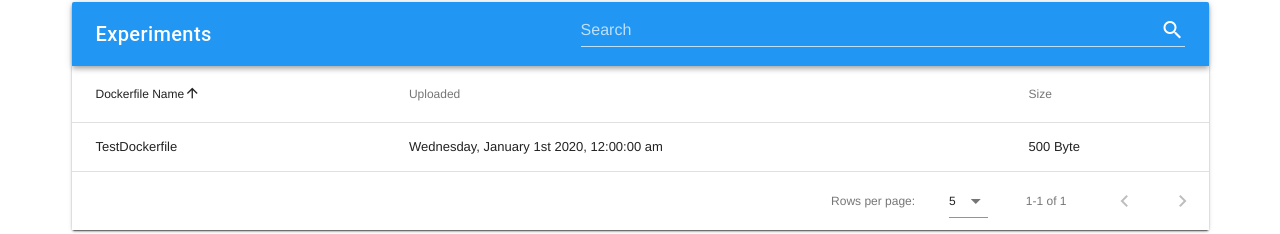
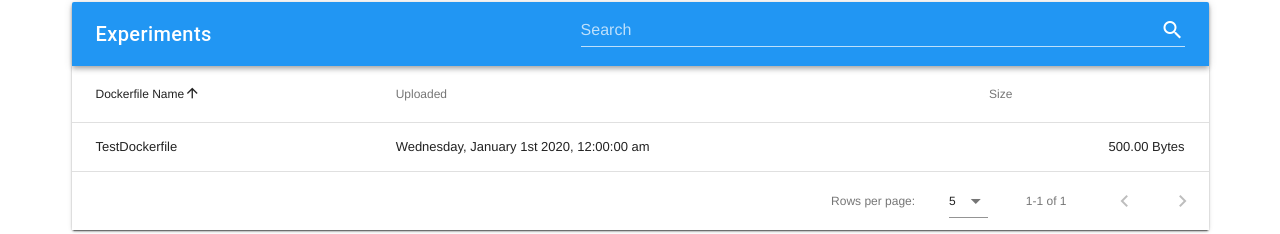
Before and after one commit to cormensratio/hafenkran-client, a Vue app: page /experimentlist in a window 1280 px wide. Shown: the part 162-396 px from the top of the page. Built offline with nearby package versions, Linux system fonts and the light colour scheme; no server answers.

Commit message:
EPDS02-168 add filesize computation component

```diff
--- /dev/null
+++ b/src/components/baseComponents/FileSizeCell.vue
@@ -0,0 +1,42 @@
+<template>
+  <div class="text-xs-right">
+    <span>{{ fileSizeText }}</span>
+  </div>
+</template>
+
+<script>
+import { isNil } from 'lodash';
+
+export default {
+  name: 'FileSizeCell',
+  props: {
+    size: Number,
+  },
+  computed: {
+    fileSizeText() {
+      let newSize = this.size;
+      let unit = 'Bytes';
+
+      if (isNil(newSize)) {
+        return '0 Bytes';
+      }
+
+      if (newSize >= 1024) {
+        newSize /= 1024;
+        unit = 'MBytes';
+      }
+
+      if (newSize >= 1024) {
+        newSize /= 1024;
+        unit = 'GBytes';
+      }
+
+      return `${Number(newSize).toFixed(2)} ${unit}`;
+    },
+  },
+};
+</script>
+
+<style scoped>
+
+</style>
--- a/src/components/views/ExperimentListPage.vue
+++ b/src/components/views/ExperimentListPage.vue
@@ -21,13 +21,16 @@
                 :search="search"
                 :items-per-page="5"
                 class="elevation-1"
-              ><template v-slot:items="props">
-                <tr @click="toggleDetails(props.item)">
-                  <td class="text-xs-left">{{ props.item.name }}</td>
-                  <td class="text-xs-left">{{ getTimeStamp(props.item.createdAt)}}</td>
-                  <td class="text-xs-left">{{ props.item.size }} Byte</td>
-                </tr>
-              </template>
+              >
+                <template v-slot:items="props">
+                  <tr @click="toggleDetails(props.item)">
+                    <td class="text-xs-left">{{ props.item.name }}</td>
+                    <td class="text-xs-left">{{ getTimeStamp(props.item.createdAt)}}</td>
+                    <td class="text-xs-left">
+                      <file-size-cell :size="props.item.size"></file-size-cell>
+                    </td>
+                  </tr>
+                </template>
               </v-data-table>
             </v-card>
           </v-flex>
@@ -52,11 +55,12 @@ import { isNil } from 'lodash';
 import BasePage from '../baseComponents/BasePage';
 import { timeStampMixin } from '../../mixins/TimeStamp';
 import StartExperimentMenu from '../baseComponents/StartExperimentMenu';
+import FileSizeCell from '../baseComponents/FileSizeCell';
 
 
 export default {
   name: 'ExperimentListPage',
-  components: { BasePage, StartExperimentMenu },
+  components: { FileSizeCell, BasePage, StartExperimentMenu },
   mixins: [timeStampMixin],
 
   computed: {
```
